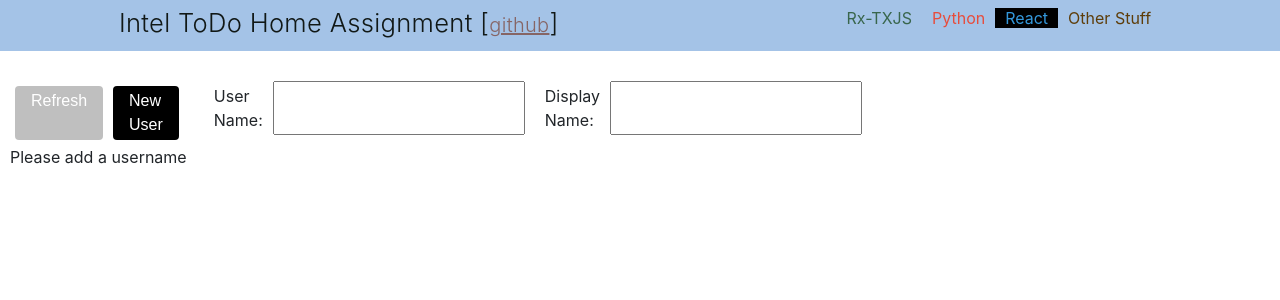
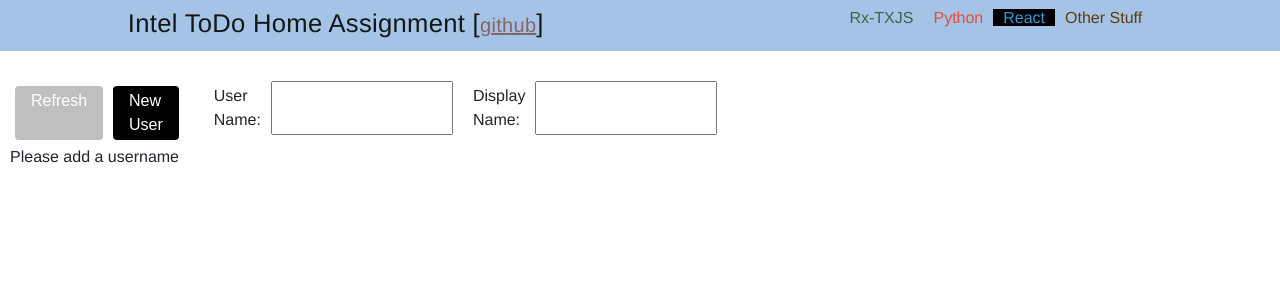
Before and after one commit to tsemach/intel-todo, an Angular app in the folder client/: page / in a window 1280 px wide. Shown: the top 300 px of the page. Built offline with nearby package versions, Linux system fonts and the light colour scheme.

Commit message:
fix load error

```diff
--- a/client/src/app/app.component.ts
+++ b/client/src/app/app.component.ts
@@ -41,6 +41,9 @@ export class AppComponent {
     this.current = null;
     if (this.data && this.data.todos.length > 0) {
       this.current = this.data.todos[0];
+    }
+    if (this.data && this.data.displayName) {
+      this.displayName = data.displayName;
     }
 
     console.log("[AppComponent::updateData] data =", JSON.stringify(this.data, undefined, 2))
--- a/client/src/app/todo-list/todo-list-item/todo-list-item.component.scss
+++ b/client/src/app/todo-list/todo-list-item/todo-list-item.component.scss
@@ -28,6 +28,7 @@
 
     input {
       background-color: transparent;
+      font-size: 80%;
       border: none;
       padding: 0;
       margin: 0;
--- a/client/src/styles.scss
+++ b/client/src/styles.scss
@@ -6,3 +6,8 @@
 
 $fa-font-path: "~font-awesome/fonts";
 @import '~font-awesome/scss/font-awesome';
+
+body {
+  // font-family: Verdana, Georgia, serif;
+  font-family: Helvetica, sans-serif;
+}
```
